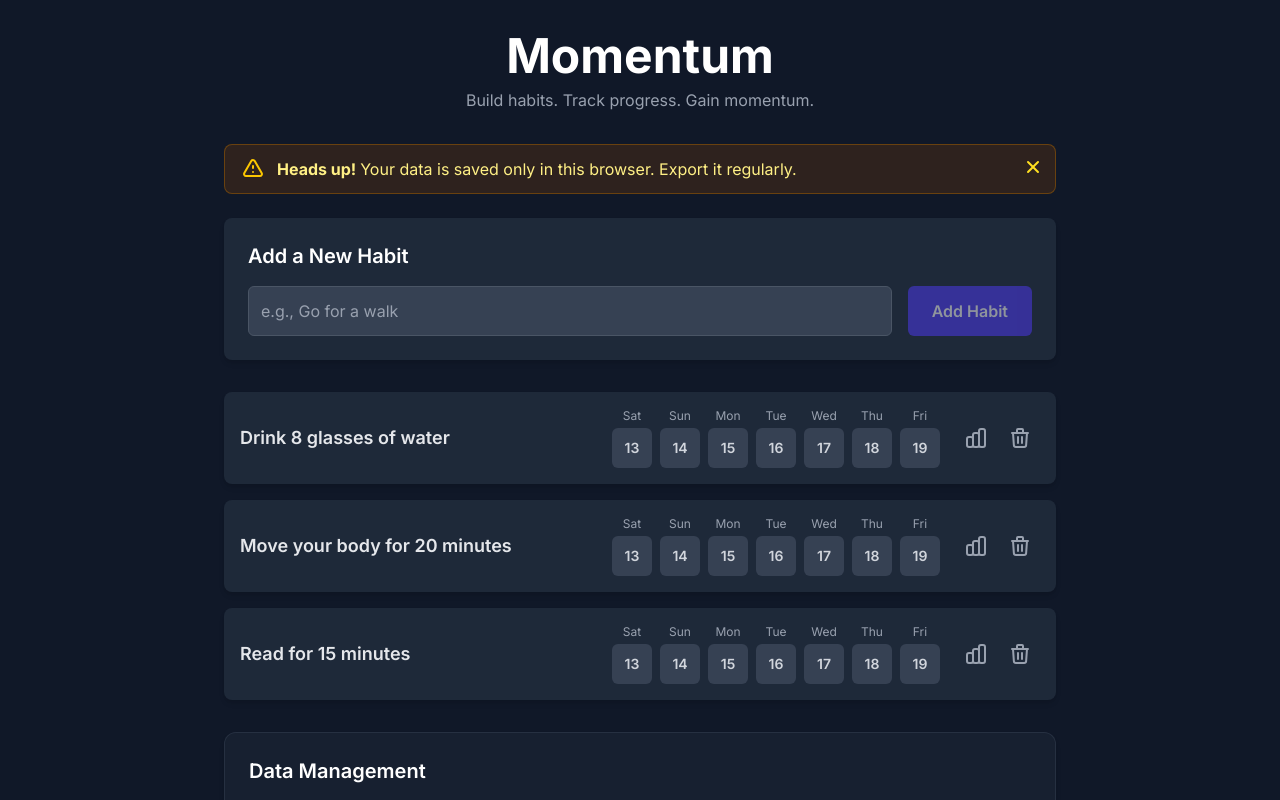
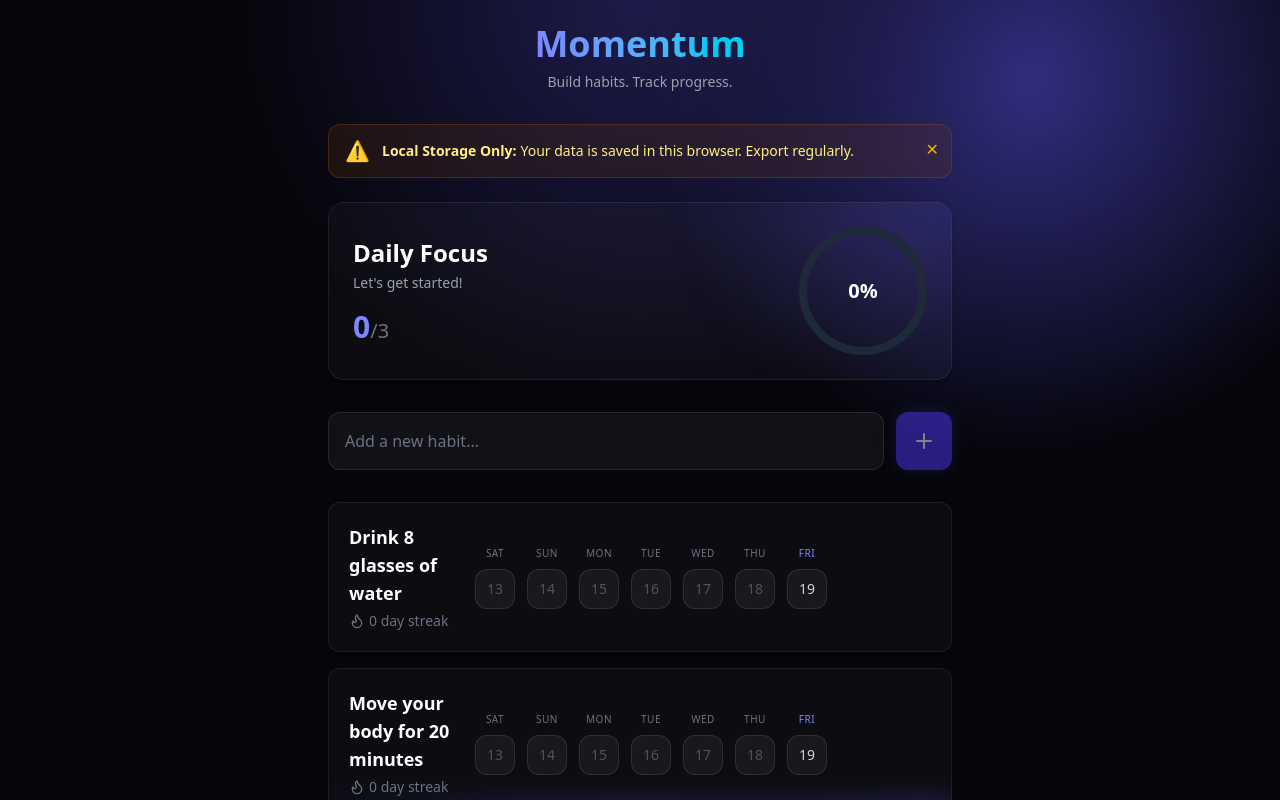
Before and after one commit to jasirkt/momentum, a Next.js app: page / in a window 1280 px wide. Shown: the top 800 px of the page. Built offline with nearby package versions, Linux system fonts and the light colour scheme.

Commit message:
UI styling updates

```diff
--- a/app/components/AddHabitForm.tsx
+++ b/app/components/AddHabitForm.tsx
@@ -1,8 +1,8 @@
 'use client';
 
 import { useState, FormEvent } from 'react';
+import { Plus } from 'lucide-react';
 
-// Define the component's props, which is a function to call when a habit is added
 type AddHabitFormProps = {
   onAddHabit: (name: string) => void;
 };
@@ -11,36 +11,33 @@ export default function AddHabitForm({ onAddHabit }: AddHabitFormProps) {
   const [habitName, setHabitName] = useState('');
 
   const handleSubmit = (e: FormEvent) => {
-    e.preventDefault(); // Stop the page from reloading on form submission
+    e.preventDefault();
 
     const trimmedName = habitName.trim();
-    if (!trimmedName) {
-      // Optional: Add some user feedback for empty input
-      return;
-    }
+    if (!trimmedName) return;
 
-    onAddHabit(trimmedName); // Call the function passed from the parent page
-    setHabitName(''); // Clear the input field for the next entry
+    onAddHabit(trimmedName);
+    setHabitName('');
   };
 
   return (
-    <form onSubmit={handleSubmit} className="bg-gray-800 p-6 rounded-lg shadow-md mb-8">
-      <h2 className="text-xl font-semibold mb-4 text-white">Add a New Habit</h2>
-      <div className="flex flex-col sm:flex-row gap-4">
+    <form onSubmit={handleSubmit} className="relative">
+      <div className="flex gap-3">
         <input
           type="text"
           value={habitName}
           onChange={(e) => setHabitName(e.target.value)}
-          placeholder="e.g., Go for a walk"
-          className="flex-grow p-3 bg-gray-700 border border-gray-600 rounded-md focus:ring-2 focus:ring-indigo-500 focus:outline-none text-white placeholder-gray-400 transition"
+          placeholder="Add a new habit..."
+          className="flex-grow p-4 bg-white/5 border border-white/10 rounded-xl focus:ring-2 focus:ring-indigo-500/50 focus:border-indigo-500/50 focus:outline-none text-white placeholder-gray-500 transition-all backdrop-blur-sm"
           aria-label="New habit name"
         />
         <button
           type="submit"
-          className="bg-indigo-600 text-white font-semibold py-3 px-6 rounded-md hover:bg-indigo-700 focus:outline-none focus:ring-2 focus:ring-offset-2 focus:ring-offset-gray-900 focus:ring-indigo-500 transition duration-150 disabled:opacity-50"
+          className="bg-indigo-600 text-white p-4 rounded-xl hover:bg-indigo-500 focus:outline-none focus:ring-2 focus:ring-offset-2 focus:ring-offset-gray-900 focus:ring-indigo-500 transition-all disabled:opacity-50 disabled:cursor-not-allowed shadow-[0_0_20px_rgba(99,102,241,0.3)] hover:shadow-[0_0_25px_rgba(99,102,241,0.5)]"
           disabled={!habitName.trim()}
+          aria-label="Add habit"
         >
-          Add Habit
+          <Plus size={24} />
         </button>
       </div>
     </form>
--- /dev/null
+++ b/app/components/DailyProgress.tsx
@@ -0,0 +1,81 @@
+'use client';
+
+import { motion } from 'framer-motion';
+import { useEffect, useState } from 'react';
+
+type DailyProgressProps = {
+    totalHabits: number;
+    completedHabits: number;
+};
+
+export default function DailyProgress({ totalHabits, completedHabits }: DailyProgressProps) {
+    const [percentage, setPercentage] = useState(0);
+
+    useEffect(() => {
+        if (totalHabits === 0) {
+            setPercentage(0);
+        } else {
+            setPercentage(Math.round((completedHabits / totalHabits) * 100));
+        }
+    }, [totalHabits, completedHabits]);
+
+    const getMotivationalMessage = (pct: number) => {
+        if (pct === 0) return "Let's get started!";
+        if (pct < 50) return "Good start, keep going!";
+        if (pct < 100) return "Almost there!";
+        return "You're unstoppable!";
+    };
+
+    // Circle configuration
+    const radius = 60;
+    const circumference = 2 * Math.PI * radius;
+    const strokeDashoffset = circumference - (percentage / 100) * circumference;
+
+    return (
+        <div className="glass-panel p-6 rounded-2xl flex items-center justify-between mb-8 relative overflow-hidden">
+            {/* Background Glow */}
+            <div className="absolute top-0 right-0 w-64 h-64 bg-indigo-500/10 rounded-full blur-3xl -translate-y-1/2 translate-x-1/3 pointer-events-none" />
+
+            <div className="z-10">
+                <h2 className="text-2xl font-bold text-white mb-1">Daily Focus</h2>
+                <p className="text-gray-400 text-sm mb-4">{getMotivationalMessage(percentage)}</p>
+                <div className="text-3xl font-bold text-indigo-400">
+                    {completedHabits}<span className="text-gray-500 text-xl font-normal">/{totalHabits}</span>
+                </div>
+            </div>
+
+            <div className="relative w-32 h-32 flex items-center justify-center z-10">
+                {/* Background Circle */}
+                <svg className="w-full h-full transform -rotate-90">
+                    <circle
+                        cx="64"
+                        cy="64"
+                        r={radius}
+                        stroke="currentColor"
+                        strokeWidth="8"
+                        fill="transparent"
+                        className="text-gray-800"
+                    />
+                    {/* Progress Circle */}
+                    <motion.circle
+                        cx="64"
+                        cy="64"
+                        r={radius}
+                        stroke="currentColor"
+                        strokeWidth="8"
+                        fill="transparent"
+                        className="text-indigo-500 drop-shadow-[0_0_10px_rgba(99,102,241,0.5)]"
+                        strokeDasharray={circumference}
+                        initial={{ strokeDashoffset: circumference }}
+                        animate={{ strokeDashoffset }}
+                        transition={{ duration: 1, ease: "easeOut" }}
+                        strokeLinecap="round"
+                    />
+                </svg>
+                <div className="absolute inset-0 flex items-center justify-center">
+                    <span className="text-xl font-bold text-white">{percentage}%</span>
+                </div>
+            </div>
+        </div>
+    );
+}
--- a/app/components/HabitItem.tsx
+++ b/app/components/HabitItem.tsx
@@ -2,6 +2,10 @@
 
 import { Habit } from '../types';
 import { getLocalDateString } from '../utils/dateUtils';
+import { motion } from 'framer-motion';
+import { Flame, Trash2, BarChart2, Check } from 'lucide-react';
+import { calculateStreak } from '../utils/statsUtils';
+import { useMemo } from 'react';
 
 type HabitItemProps = {
   habit: Habit;
@@ -12,64 +16,84 @@ type HabitItemProps = {
 };
 
 export default function HabitItem({ habit, dates, onToggle, onDelete, onOpenStats }: HabitItemProps) {
+  const streak = useMemo(() => calculateStreak(habit), [habit]);
+
   return (
-    <div className="bg-gray-800 p-4 rounded-lg shadow-md flex flex-col sm:flex-row items-center justify-between gap-4">
-      <h3 className="text-lg font-semibold text-gray-200 w-full sm:w-auto sm:flex-1 text-center sm:text-left break-words">
-        {habit.name}
-      </h3>
+    <motion.div
+      layout
+      initial={{ opacity: 0, y: 20 }}
+      animate={{ opacity: 1, y: 0 }}
+      exit={{ opacity: 0, scale: 0.95 }}
+      className="glass-panel p-5 rounded-xl flex flex-col sm:flex-row items-center justify-between gap-6 group hover:border-indigo-500/30 transition-colors"
+    >
+      <div className="flex-1 w-full sm:w-auto text-center sm:text-left">
+        <h3 className="text-lg font-semibold text-white mb-1">
+          {habit.name}
+        </h3>
+        <div className="flex items-center justify-center sm:justify-start gap-2 text-sm text-gray-400">
+          <div className={`flex items-center gap-1 ${streak > 0 ? 'text-orange-400' : 'text-gray-500'}`}>
+            <Flame size={16} className={streak > 0 ? 'fill-orange-400' : ''} />
+            <span className="font-medium">{streak} day streak</span>
+          </div>
+        </div>
+      </div>
 
-      <div className="flex items-center gap-2">
+      <div className="flex items-center gap-3">
         {dates.map((date) => {
           const dateStr = getLocalDateString(date);
           const isCompleted = habit.dates[dateStr] || false;
+          const isToday = dateStr === getLocalDateString(new Date());
 
           return (
-            <div key={dateStr} className="flex flex-col items-center gap-1">
-              <span className="text-xs text-gray-400">
+            <div key={dateStr} className="flex flex-col items-center gap-2">
+              <span className={`text-[10px] font-medium uppercase tracking-wider ${isToday ? 'text-indigo-400' : 'text-gray-500'}`}>
                 {date.toLocaleDateString('en-US', { weekday: 'short' })}
               </span>
-              <button
+              <motion.button
+                whileHover={{ scale: 1.1 }}
+                whileTap={{ scale: 0.9 }}
                 onClick={() => onToggle(habit.id, dateStr)}
-                className={`w-9 h-9 sm:w-10 sm:h-10 rounded-md cursor-pointer flex items-center justify-center transition-all border-none
-                  ${isCompleted ? 'bg-green-500 hover:bg-green-600' : 'bg-gray-700 hover:bg-gray-600'}`}
+                className={`w-10 h-10 rounded-xl cursor-pointer flex items-center justify-center transition-all border
+                  ${isCompleted
+                    ? 'bg-indigo-500 border-indigo-400 shadow-[0_0_15px_rgba(99,102,241,0.4)]'
+                    : 'bg-white/5 border-white/10 hover:bg-white/10 hover:border-white/20'}`}
                 aria-label={`${date.toDateString()} - ${isCompleted ? 'Completed' : 'Not completed'}`}
-                type="button"
               >
                 {isCompleted ? (
-                  <svg xmlns="http://www.w3.org/2000/svg" className="h-6 w-6 text-white" fill="none" viewBox="0 0 24 24" stroke="currentColor" strokeWidth="2">
-                    <path strokeLinecap="round" strokeLinejoin="round" d="M5 13l4 4L19 7" />
-                  </svg>
+                  <motion.div
+                    initial={{ scale: 0 }}
+                    animate={{ scale: 1 }}
+                    transition={{ type: "spring", stiffness: 400, damping: 10 }}
+                  >
+                    <Check size={20} className="text-white" strokeWidth={3} />
+                  </motion.div>
                 ) : (
-                  <span className="text-sm font-semibold text-gray-300">
+                  <span className={`text-sm font-medium ${isToday ? 'text-gray-300' : 'text-gray-600'}`}>
                     {date.getDate()}
                   </span>
                 )}
-              </button>
+              </motion.button>
             </div>
           );
         })}
       </div>
 
-      <div className="flex items-center gap-1">
+      <div className="flex items-center gap-2 sm:opacity-0 group-hover:opacity-100 transition-opacity">
         <button
           onClick={() => onOpenStats(habit.id)}
-          className="p-2 rounded-full hover:bg-gray-700 transition-colors"
+          className="p-2 rounded-lg hover:bg-white/10 text-gray-400 hover:text-indigo-400 transition-colors"
           aria-label="View statistics"
         >
-          <svg xmlns="http://www.w3.org/2000/svg" className="h-6 w-6 text-gray-400 hover:text-indigo-400" fill="none" viewBox="0 0 24 24" stroke="currentColor" strokeWidth="2">
-            <path strokeLinecap="round" strokeLinejoin="round" d="M9 19v-6a2 2 0 00-2-2H5a2 2 0 00-2 2v6a2 2 0 002 2h2a2 2 0 002-2zm0 0V9a2 2 0 012-2h2a2 2 0 012 2v10m-6 0a2 2 0 002 2h2a2 2 0 002-2m0 0V5a2 2 0 012-2h2a2 2 0 012 2v14a2 2 0 01-2 2h-2a2 2 0 01-2-2z" />
-          </svg>
+          <BarChart2 size={20} />
         </button>
         <button
           onClick={() => onDelete(habit.id)}
-          className="p-2 rounded-full hover:bg-gray-700 transition-colors"
+          className="p-2 rounded-lg hover:bg-white/10 text-gray-400 hover:text-red-400 transition-colors"
           aria-label="Delete habit"
         >
-          <svg xmlns="http://www.w3.org/2000/svg" className="h-6 w-6 text-gray-400 hover:text-red-400" fill="none" viewBox="0 0 24 24" stroke="currentColor" strokeWidth="2">
-            <path strokeLinecap="round" strokeLinejoin="round" d="M19 7l-.867 12.142A2 2 0 0116.138 21H7.862a2 2 0 01-1.995-1.858L5 7m5 4v6m4-6v6m1-10V4a1 1 0 00-1-1h-4a1 1 0 00-1 1v3M4 7h16" />
-          </svg>
+          <Trash2 size={20} />
         </button>
       </div>
-    </div>
+    </motion.div>
   );
 }
--- a/app/globals.css
+++ b/app/globals.css
@@ -1,26 +1,71 @@
 @import "tailwindcss";
 
 :root {
-  --background: #ffffff;
-  --foreground: #171717;
+  /* Cosmic Dark Palette */
+  --background: #05050A; /* Deep void black */
+  --foreground: #EDEDED;
+
+  --primary: #6366f1; /* Indigo-500 */
+  --primary-glow: rgba(99, 102, 241, 0.4);
+
+  --success: #10b981; /* Emerald-500 */
+  --success-glow: rgba(16, 185, 129, 0.4);
+
+  --glass-border: rgba(255, 255, 255, 0.08);
+  --glass-surface: rgba(255, 255, 255, 0.03);
+  --glass-highlight: rgba(255, 255, 255, 0.05);
 }
 
 @theme inline {
   --color-background: var(--background);
   --color-foreground: var(--foreground);
-  --font-sans: var(--font-geist-sans);
-  --font-mono: var(--font-geist-mono);
-}
-
-@media (prefers-color-scheme: dark) {
-  :root {
-    --background: #0a0a0a;
-    --foreground: #ededed;
-  }
+  --font-sans: var(--font-inter);
 }
 
 body {
   background: var(--background);
   color: var(--foreground);
-  font-family: Arial, Helvetica, sans-serif;
+  font-family: var(--font-sans), sans-serif;
+  background-image:
+    radial-gradient(circle at 50% 0%, #1e1b4b 0%, transparent 40%),
+    radial-gradient(circle at 80% 10%, #312e81 0%, transparent 30%);
+  background-attachment: fixed;
+  min-height: 100vh;
 }
+
+/* Glassmorphism Utilities */
+.glass-panel {
+  background: var(--glass-surface);
+  backdrop-filter: blur(12px);
+  -webkit-backdrop-filter: blur(12px);
+  border: 1px solid var(--glass-border);
+  box-shadow: 0 4px 6px -1px rgba(0, 0, 0, 0.1), 0 2px 4px -1px rgba(0, 0, 0, 0.06);
+}
+
+.glass-button {
+  background: rgba(255, 255, 255, 0.05);
+  backdrop-filter: blur(8px);
+  border: 1px solid rgba(255, 255, 255, 0.1);
+  transition: all 0.2s ease;
+}
+
+.glass-button:hover {
+  background: rgba(255, 255, 255, 0.1);
+  border-color: rgba(255, 255, 255, 0.2);
+  transform: translateY(-1px);
+}
+
+/* Custom Scrollbar */
+::-webkit-scrollbar {
+  width: 8px;
+}
+::-webkit-scrollbar-track {
+  background: transparent;
+}
+::-webkit-scrollbar-thumb {
+  background: rgba(255, 255, 255, 0.1);
+  border-radius: 4px;
+}
+::-webkit-scrollbar-thumb:hover {
+  background: rgba(255, 255, 255, 0.2);
+}
--- a/app/layout.tsx
+++ b/app/layout.tsx
@@ -2,7 +2,11 @@ import type { Metadata, Viewport } from "next";
 import { Inter } from "next/font/google";
 import "./globals.css";
 
-const inter = Inter({ subsets: ["latin"] });
+const inter = Inter({
+  subsets: ["latin"],
+  variable: "--font-inter",
+  display: "swap",
+});
 
 export const metadata: Metadata = {
   title: "Momentum",
@@ -12,7 +16,7 @@ export const metadata: Metadata = {
 
 // Add viewport configuration for PWA theme colors
 export const viewport: Viewport = {
-  themeColor: "#0a0a0a",
+  themeColor: "#05050A", // Updated to match new background
 };
 
 export default function RootLayout({
@@ -22,7 +26,7 @@ export default function RootLayout({
 }>) {
   return (
     <html lang="en">
-      <body className={inter.className}>{children}</body>
+      <body className={`${inter.variable} antialiased`}>{children}</body>
     </html>
   );
 }
--- a/app/page.tsx
+++ b/app/page.tsx
@@ -5,9 +5,11 @@ import AddHabitForm from './components/AddHabitForm';
 import HabitItem from './components/HabitItem';
 import DataManagement from './components/DataManagement';
 import HabitStatsModal from './components/HabitStatsModal';
+import DailyProgress from './components/DailyProgress';
 import { Habit } from './types';
-import { getPastDates } from './utils/dateUtils';
+import { getPastDates, getLocalDateString } from './utils/dateUtils';
 import { compressHabits, decompressHabits } from './utils/storageUtils';
+import { AnimatePresence, motion } from 'framer-motion';
 
 export default function Home() {
   const [habits, setHabits] = useState<Habit[]>([]);
@@ -94,43 +96,54 @@ export default function Home() {
     setHabits(importedHabits);
   };
 
+  const completedToday = useMemo(() => {
+    const todayStr = getLocalDateString(new Date());
+    return habits.filter(h => h.dates[todayStr]).length;
+  }, [habits]);
 
   return (
-    <main className="bg-gray-900 text-gray-100 min-h-screen">
-      <div className="container mx-auto max-w-4xl p-4 sm:p-6 md:p-8">
-        <header className="text-center mb-8">
-          <h1 className="text-4xl sm:text-5xl font-bold text-white">Momentum</h1>
-          <p className="text-gray-400 mt-2">
-            Build habits. Track progress. Gain momentum.
+    <main className="min-h-screen pb-20">
+      <div className="container mx-auto max-w-2xl p-4 sm:p-6">
+        <header className="mb-8 flex flex-col items-center">
+          <h1 className="text-4xl font-bold text-transparent bg-clip-text bg-gradient-to-r from-indigo-400 to-cyan-400 mb-2">
+            Momentum
+          </h1>
+          <p className="text-gray-400 text-sm">
+            Build habits. Track progress.
           </p>
         </header>
 
         {isWarningVisible && (
-          <div className="bg-yellow-900/30 border border-yellow-700/50 text-yellow-200 px-4 py-3 rounded-lg relative mb-6" role="alert">
+          <motion.div
+            initial={{ opacity: 0, height: 0 }}
+            animate={{ opacity: 1, height: 'auto' }}
+            exit={{ opacity: 0, height: 0 }}
+            className="bg-yellow-900/20 border border-yellow-700/30 text-yellow-200 px-4 py-3 rounded-xl relative mb-6 backdrop-blur-sm"
+          >
             <div className="flex items-center">
-              <svg xmlns="http://www.w3.org/2000/svg" className="h-6 w-6 mr-3 text-yellow-400 flex-shrink-0" fill="none" viewBox="0 0 24 24" stroke="currentColor" strokeWidth="2">
-                <path strokeLinecap="round" strokeLinejoin="round" d="M12 9v2m0 4h.01m-6.938 4h13.856c1.54 0 2.502-1.667 1.732-3L13.732 4c-.77-1.333-2.694-1.333-3.464 0L3.34 16c-.77 1.333.192 3 1.732 3z" />
-              </svg>
-              <div>
-                <strong className="font-bold">Heads up!</strong>
-                <span className="block sm:inline sm:ml-1">Your data is saved only in this browser. Export it regularly.</span>
+              <span className="mr-3 text-xl">⚠️</span>
+              <div className="text-sm">
+                <strong className="font-semibold">Local Storage Only:</strong>
+                <span className="block sm:inline sm:ml-1">Your data is saved in this browser. Export regularly.</span>
               </div>
             </div>
             <button
               onClick={handleDismissWarning}
-              className="absolute top-0 right-0 mt-2 mr-2 p-1 text-yellow-300 rounded-md hover:bg-yellow-500/20"
-              aria-label="Dismiss warning"
+              className="absolute top-2 right-2 p-1 text-yellow-500 hover:text-yellow-300 transition-colors"
             >
-              <svg xmlns="http://www.w3.org/2000/svg" className="h-5 w-5" viewBox="0 0 20 20" fill="currentColor">
-                <path fillRule="evenodd" d="M4.293 4.293a1 1 0 011.414 0L10 8.586l4.293-4.293a1 1 0 111.414 1.414L11.414 10l4.293 4.293a1 1 0 01-1.414 1.414L10 11.414l-4.293 4.293a1 1 0 01-1.414-1.414L8.586 10 4.293 5.707a1 1 0 010-1.414z" clipRule="evenodd" />
-              </svg>
+              ✕
             </button>
-          </div>
+          </motion.div>
         )}
 
+        <DailyProgress totalHabits={habits.length} completedHabits={completedToday} />
+
+        <div className="mb-8">
           <AddHabitForm onAddHabit={addHabit} />
+        </div>
 
         <div className="space-y-4">
+          <AnimatePresence mode='popLayout'>
             {habits.length > 0 ? (
               habits.map((habit) => (
                 <HabitItem
@@ -143,15 +156,23 @@ export default function Home() {
                 />
               ))
             ) : (
-            <div className="bg-gray-800 text-center p-8 rounded-lg shadow-md">
-              <p className="text-gray-400">No habits yet. Add one to get started!</p>
-            </div>
+              <motion.div
+                initial={{ opacity: 0 }}
+                animate={{ opacity: 1 }}
+                className="glass-panel p-8 rounded-xl text-center"
+              >
+                <p className="text-gray-400">No habits yet. Add one to start your journey!</p>
+              </motion.div>
             )}
+          </AnimatePresence>
         </div>
 
+        <div className="mt-12 opacity-50 hover:opacity-100 transition-opacity">
           <DataManagement habits={habits} onImport={handleImport} />
         </div>
+      </div>
 
+      <AnimatePresence>
         {viewingHabit && (
           <HabitStatsModal
             habit={viewingHabit}
@@ -159,6 +180,7 @@ export default function Home() {
             onToggle={toggleHabitDate}
           />
         )}
+      </AnimatePresence>
     </main>
   );
 }
--- a/app/utils/statsUtils.ts
+++ b/app/utils/statsUtils.ts
@@ -63,3 +63,7 @@ export const calculateHabitStats = (habit: Habit): HabitStats => {
         longestStreak: longestStreak,
     };
 };
+
+export const calculateStreak = (habit: Habit): number => {
+    return calculateHabitStats(habit).currentStreak;
+};
--- a/package.json
+++ b/package.json
@@ -11,10 +11,14 @@
     "test:watch": "jest --watch"
   },
   "dependencies": {
+    "clsx": "^2.1.1",
+    "framer-motion": "^12.23.25",
+    "lucide-react": "^0.555.0",
     "next": "15.5.3",
     "next-pwa": "^5.6.0",
     "react": "19.1.0",
-    "react-dom": "19.1.0"
+    "react-dom": "19.1.0",
+    "tailwind-merge": "^3.4.0"
   },
   "devDependencies": {
     "@eslint/eslintrc": "^3",
```
Also changed, not shown: 1 other file (tests, documents, lock files or other folders). Lines whose indentation alone changed are shown as unchanged.
